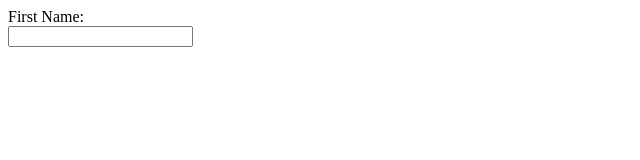
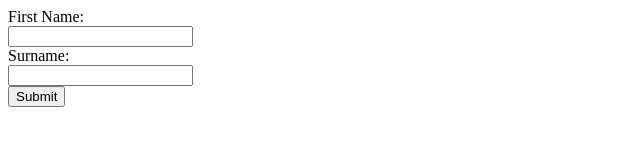
Before and after one commit to aztec-dev/js-sb, a plain HTML site: page index.html in a window 1280 px wide. Shown: the whole page, without its empty margins (0-640 px from the left). Drawn offline with Linux system fonts and the light colour scheme.

Commit message:
Add surname input

```diff
--- a/index.html
+++ b/index.html
@@ -8,9 +8,13 @@
 </head>
 <body>
 
-    <form action="" name="signInForm">
-        <label for="FirsName">First Name:</label><br>
-        <input type="text" id="FirsName" name="Name">
+<!-- Basic sign in form -->
+    <form action="test_page.html" name="signInForm" onsubmit="return validateForm()" method="post">
+        <label for="firstName">First Name:</label><br>
+        <input type="text" id="firstName" name="fName"><br>
+        <label for="surName">Surname:</label><br>
+        <input type="text" id="surName" name="surName"><br>
+        <input type="submit" id="submitBtn" value="Submit">
     </form>
 
 </body>
```
